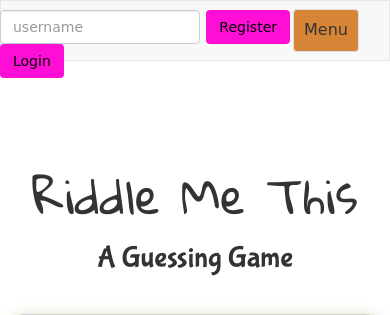
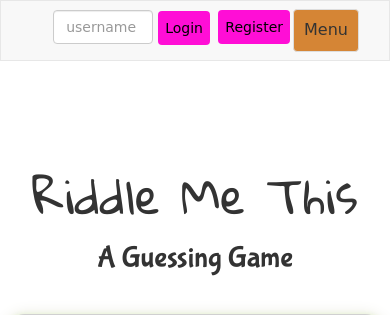
Before and after one commit to Code-Institute-Submissions/project-3, a Flask app: page / in a window 390 px wide. Shown: the top 315 px of the page. Run offline with Flask 2, Linux system fonts and the light colour scheme; some libraries are stand-ins or nearby versions; some web fonts are replaced.

Commit message:
Improved appearance of login form for very small screens.

```diff
--- a/static/css/styles.css
+++ b/static/css/styles.css
@@ -309,6 +309,17 @@ footer {
     color: #333;
 }
 
+@media only screen  and (max-width: 450px) {
+    #username {
+        width: 100px;
+    }
+    #login-btn,
+    #register-btn {
+        padding-left: 6px;
+        padding-right: 6px;
+    }
+}
+
 @media only screen and (min-width: 520px){
     h1 {
         font-size: 68px;
--- a/templates/base.html
+++ b/templates/base.html
@@ -60,13 +60,13 @@
                                     <form class="align-right" method="POST" action="/login">
                                         <div class="form-group login">
                                             <input type="text" class="form-control form-username form-align" name="username" id="username" placeholder="username">
-                                            <button type="submit" class="btn form-align my_btn_color" name="login" type="submit" value="login" alt="login">Login</button>
+                                            <button type="submit" class="btn form-align my_btn_color" name="login" type="submit" value="login" alt="login" id="login-btn">Login</button>
                                             <!-- <button type="submit" class="btn btn-default form-align" name="login" type="submit" value="login" alt="login">Login</button> -->
                                         </div>
                                     </form>
                                     <form class="align-right" method="POST" action="/">
                                         <div class="form-group">
-                                            <button type="submit" class="btn form-align my_btn_color" name="register" type="submit" value="register">Register</button>
+                                            <button type="submit" class="btn form-align my_btn_color" name="register" type="submit" value="register" id="register-btn">Register</button>
                                             <!-- <button type="submit" class="btn btn-default form-align" name="register" type="submit" value="register">Register</button> -->
                                         </div>
                                     </form>
```
